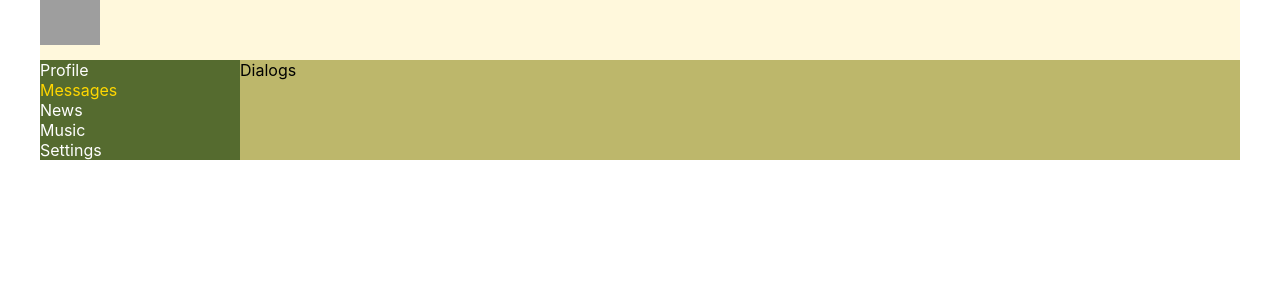
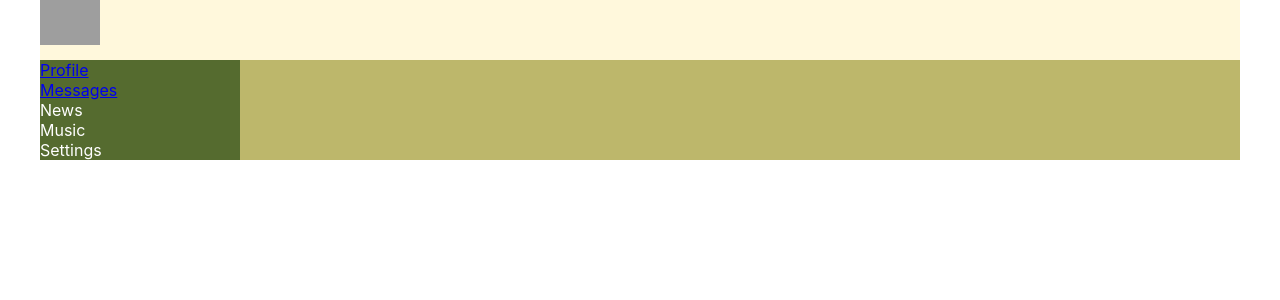
Before and after one commit to errydaycode/samurai-way-main, a React (Create React App) app: page / in a window 1280 px wide. Shown: the top 300 px of the page. Built offline with nearby package versions, Linux system fonts and the light colour scheme; grey boxes are pictures that could not be loaded.

Commit message:
route&browser-router

```diff
--- a/src/App.tsx
+++ b/src/App.tsx
@@ -4,19 +4,21 @@
 import Navbar from "./components/Navbar/Navbar";
 import Profile from "./components/Profile/Profile";
 import Dialogs from "./components/Dialogs/Dialogs";
+import {BrowserRouter, Route} from "react-router-dom";
 
 
 const App = () => {
     return (
+        <BrowserRouter>
         <div className='app-wrapper'>
             <Header/>
             <Navbar/>
             <div className='app-wrapper-content'>
-                <Dialogs/>
+                <Route path={'/dialogs'} component={Dialogs}/>
+                <Route path={'/profile'} component={Profile}/>
             </div>
-
-            {/*<Profile/>*/}
         </div>
+        </BrowserRouter>
     );
 }
 
--- a/src/components/Navbar/Navbar.tsx
+++ b/src/components/Navbar/Navbar.tsx
@@ -8,10 +8,10 @@
     return (
         <nav className={styles.nav}>
             <div className={styles.item}>
-                <a>Profile</a>
+                <a href='/profile'>Profile</a>
             </div>
             <div className={`${styles.item} ${styles.active}`}>
-                <a>Messages</a>
+                <a href='/dialogs'>Messages</a>
             </div>
             <div className={styles.item}>
                 <a>News</a>
```
